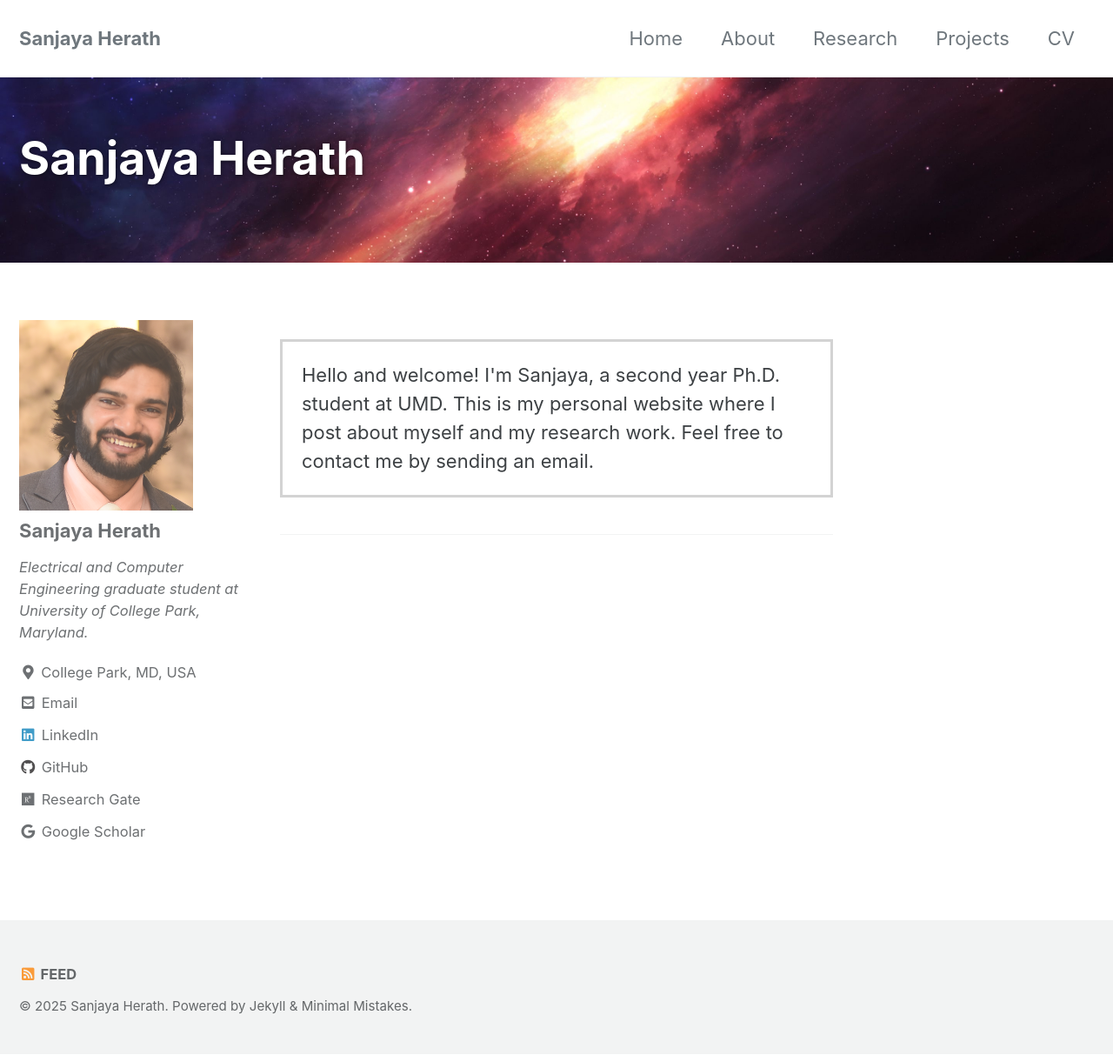
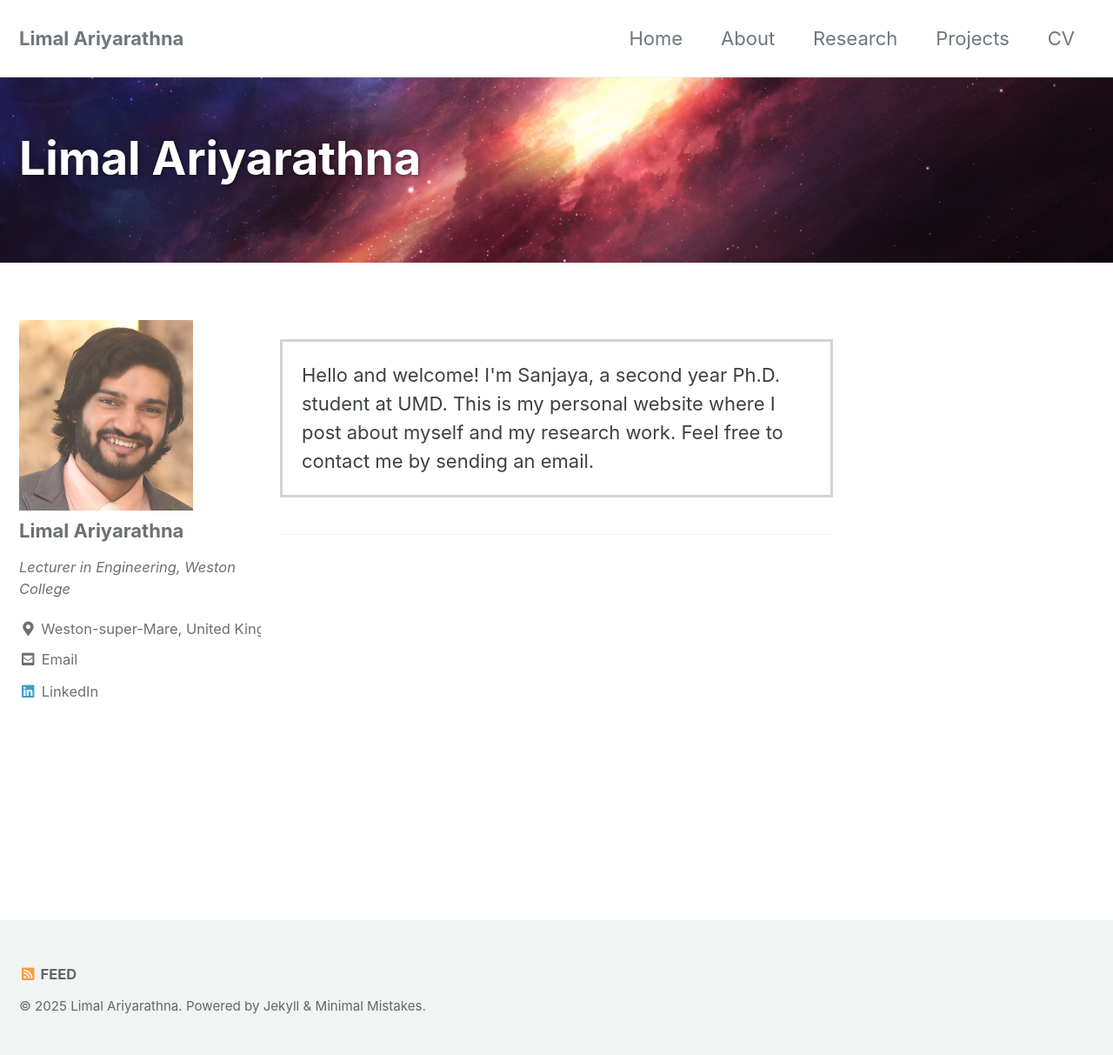
Before and after one commit to limaldeelaka/limaldeelaka.github.io, a Jekyll site: the page built from index.html, in a window 1280 px wide and 1213 px high. Shown: the whole window at 87% size. Built offline with Jekyll 4.4.1, drawn with Linux system fonts in a browser that asks for light colours; cached includes are drawn as plain includes; the list of posts is cut into pages by our own code.

Commit message:
Changes in Config

```diff
--- a/_config.yml
+++ b/_config.yml
@@ -16,11 +16,11 @@ minimal_mistakes_skin    : "default" # "air", "aqua", "contrast", "dark", "dirt"
 
 # Site Settings
 locale                   : "en-US"
-title                    : "Sanjaya Herath"
+title                    : "Limal Ariyarathna"
 title_separator          : "-"
 subtitle                 : # site tagline that appears below site title in masthead
-name                     : "Sanjaya Herath"
-description              : "Academic Portfolio"
+name                     : "Limal Ariyarathna"
+description              : "Engineering Portfolio"
 url                      : # the base hostname & protocol for your site e.g. "https://mmistakes.github.io"
 baseurl                  : # the subpath of your site, e.g. "/blog"
 repository               : # GitHub username/repo-name e.g. "mmistakes/minimal-mistakes"
@@ -93,33 +93,33 @@ analytics:
 
 # Site Author
 author:
-  name             : "Sanjaya Herath"
+  name             : "Limal Ariyarathna"
   avatar           : "/assets/images/bio-photo.png"
-  bio              : "Electrical and Computer Engineering graduate student at University of College Park, Maryland."
-  location         : "College Park, MD, USA"
-  email            : #"slh.1995@gmail.com"
+  bio              : "Lecturer in Engineering, Weston College"
+  location         : "Weston-super-Mare, United Kingdom"
+  email            : #"limal.ariyarathna@gmail.com"
   links:
     - label: "Email"
       icon: "fas fa-fw fa-envelope-square"
-      url: "mailto:slh.1995@gmail.com"
-    - label: "Website"
-      icon: "fas fa-fw fa-link"
+      url: "mailto:limal.ariyarathna@gmail.com"
+   # - label: "Website"
+    #  icon: "fas fa-fw fa-link"
       # url: "https://your-website.com"
-    - label: "Twitter"
-      icon: "fab fa-fw fa-twitter-square"
+   # - label: "Twitter"
+    #  icon: "fab fa-fw fa-twitter-square"
       # url: "https://twitter.com/"
     - label: "LinkedIn"
       icon: "fab fa-fw fa-linkedin"
-      url: "https://www.linkedin.com/in/sanjayaherath/"
-    - label: "GitHub"
-      icon: "fab fa-fw fa-github"
-      url: "https://github.com/sanjayaherath"
-    - label: "Research Gate"
-      icon: "fab fa-fw fa-researchgate"
-      url: "https://www.researchgate.net/profile/Sanjaya_Herath4"
-    - label: "Google Scholar"
-      icon: "fab fa-fw fa-google"
-      url: "https://scholar.google.com/citations?hl=en&view_op=list_works&authuser=1&gmla=AJsN-F4lexRMlD8jBaAHavVOpy8qNwUz04qtrXJKMUolboYyXMhypugonC0_LGh3IoDx2miY614mP7wf6ZEj9G6faQY5EebnJKCZn4LsCC2LUMd2JxCGsYk&user=bQVsoX0AAAAJ"
+      url: "https://www.linkedin.com/in/deelaka-ariyarathna"
+    #- label: "GitHub"
+     # icon: "fab fa-fw fa-github"
+    #  url: "https://github.com/sanjayaherath"
+   # - label: "Research Gate"
+    #  icon: "fab fa-fw fa-researchgate"
+    #  url: "https://www.researchgate.net/profile/Sanjaya_Herath4"
+   # - label: "Google Scholar"
+    #  icon: "fab fa-fw fa-google"
+    #  url: "https://scholar.google.com/citations?hl=en&view_op=list_works&authuser=1&gmla=AJsN-F4lexRMlD8jBaAHavVOpy8qNwUz04qtrXJKMUolboYyXMhypugonC0_LGh3IoDx2miY614mP7wf6ZEj9G6faQY5EebnJKCZn4LsCC2LUMd2JxCGsYk&user=bQVsoX0AAAAJ"
 
 # Site Footer
 footer:
```
